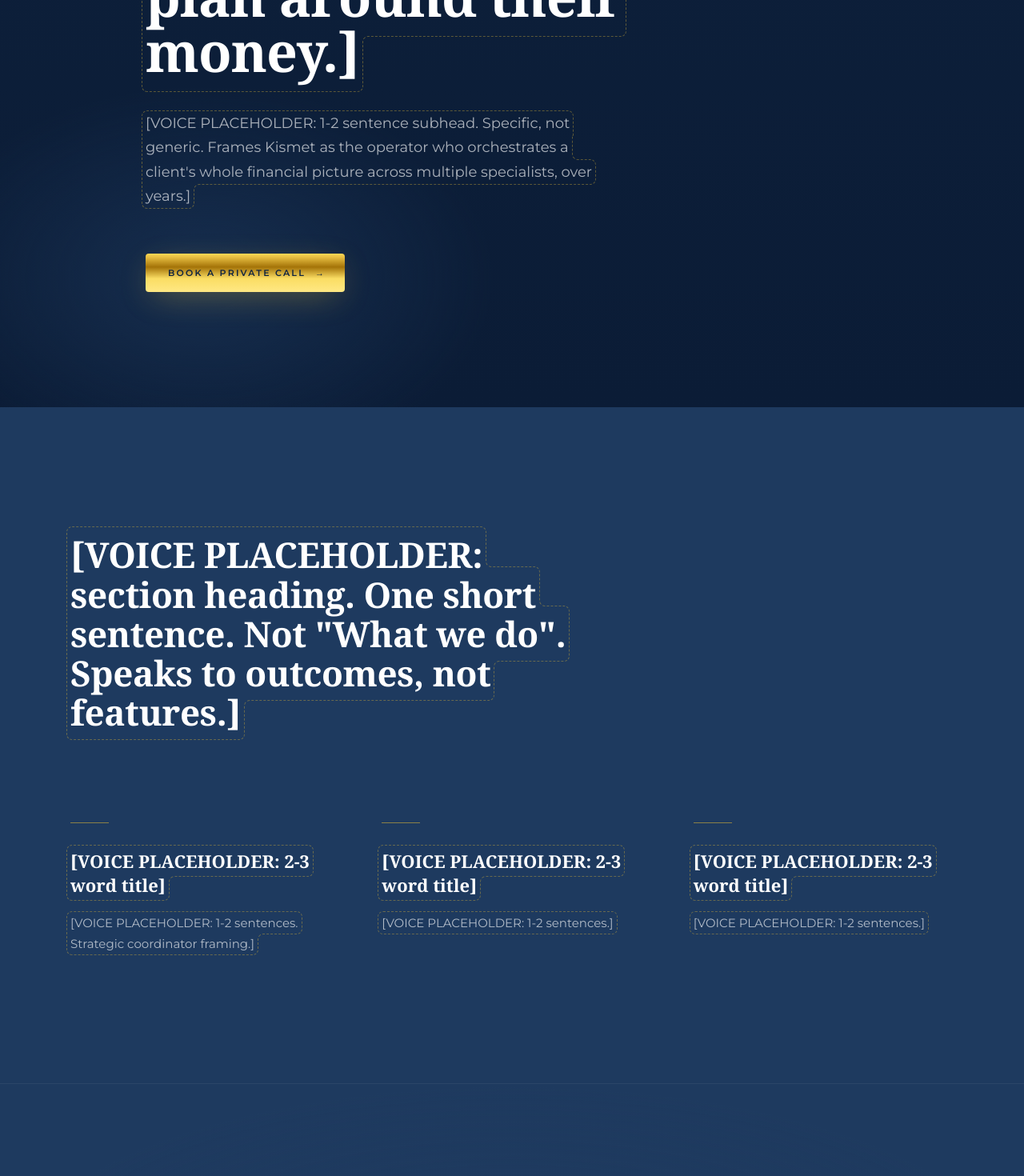
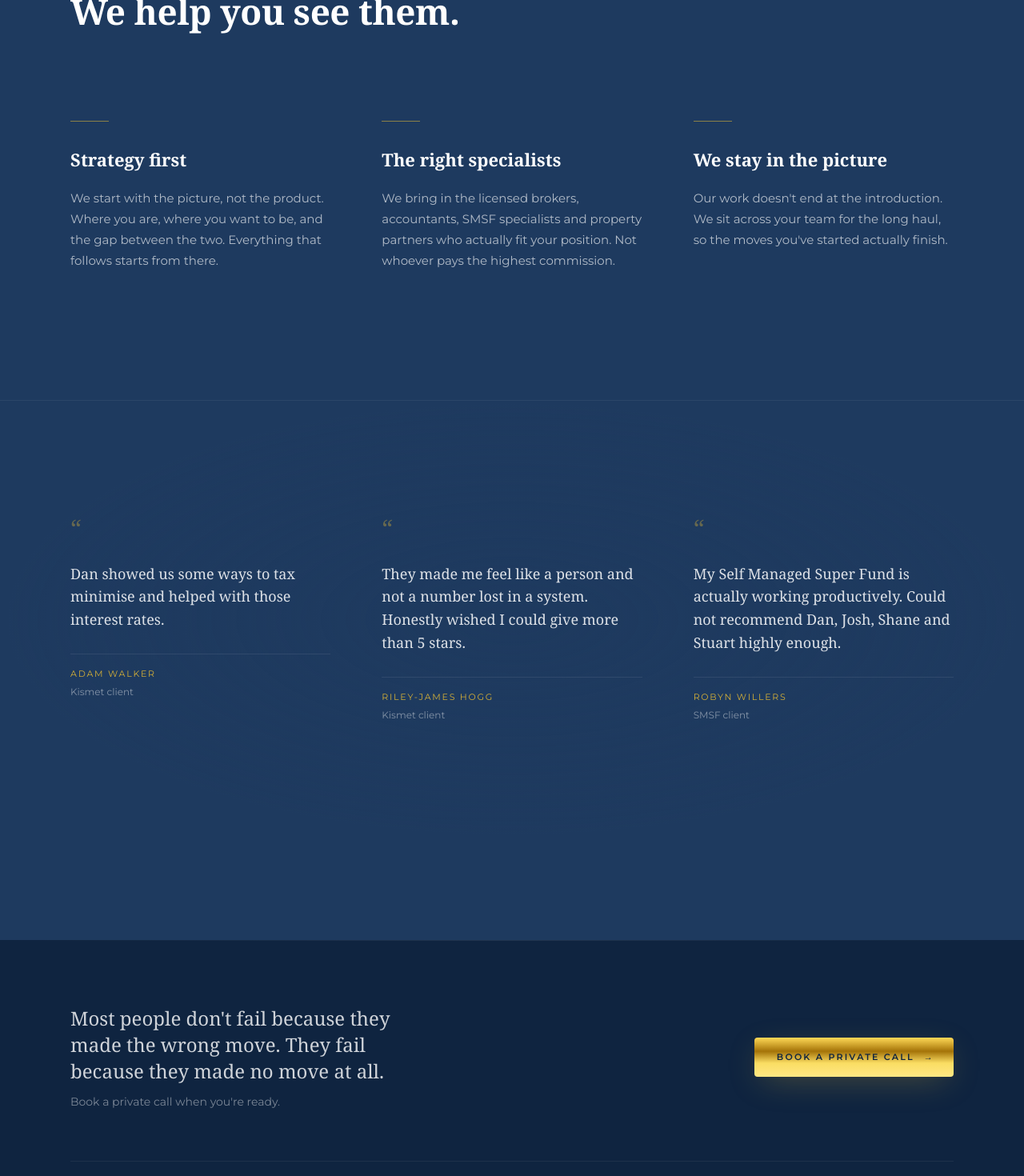
Before and after one commit to ktg-one/kismet, a Next.js app: page / in a window 1280 px wide. Shown: the part 1180-2650 px from the top of the page at 80% size. Built offline with nearby package versions, Linux system fonts and the light colour scheme.

Commit message:
feat: real Shane-voice copy and live testimonials on home page

```diff
--- a/app/page.tsx
+++ b/app/page.tsx
@@ -6,57 +6,45 @@ export default function Home() {
   return (
     <>
       <Hero
-        eyebrow={<span className="placeholder-copy">[VOICE PLACEHOLDER: short positioning line, max 4 words. Strategic coordinator framing. Avoid generic "Strategic Connections".]</span>}
-        headline={
-          <span className="placeholder-copy">
-            [VOICE PLACEHOLDER: outcome-led headline. One sentence. Boutique consultancy tone. Not punchy marketing-speak. Speaks to a high-earning Australian who has not yet built a strategic plan around their money.]
-          </span>
-        }
-        sub={
-          <span className="placeholder-copy">
-            [VOICE PLACEHOLDER: 1-2 sentence subhead. Specific, not generic. Frames Kismet as the operator who orchestrates a client's whole financial picture across multiple specialists, over years.]
-          </span>
-        }
+        eyebrow="Strategic Finance Coordination"
+        headline="You've built the foundation. Now build the future."
+        sub="Kismet sits between you and the licensed brokers, advisers and property partners who turn the foundation you've built into the life you actually want. We coordinate the moves. You make the calls."
         ctaLabel="Book a private call"
         ctaHref="/contact"
       />
       <ValueCardRow
-        heading={
-          <span className="placeholder-copy">
-            [VOICE PLACEHOLDER: section heading. One short sentence. Not "What we do". Speaks to outcomes, not features.]
-          </span>
-        }
+        heading="Most Australians have more options than they realise. We help you see them."
         cards={[
           {
-            title: <span className="placeholder-copy">[VOICE PLACEHOLDER: 2-3 word title]</span>,
-            body: <span className="placeholder-copy">[VOICE PLACEHOLDER: 1-2 sentences. Strategic coordinator framing.]</span>,
+            title: "Strategy first",
+            body: "We start with the picture, not the product. Where you are, where you want to be, and the gap between the two. Everything that follows starts from there.",
           },
           {
-            title: <span className="placeholder-copy">[VOICE PLACEHOLDER: 2-3 word title]</span>,
-            body: <span className="placeholder-copy">[VOICE PLACEHOLDER: 1-2 sentences.]</span>,
+            title: "The right specialists",
+            body: "We bring in the licensed brokers, accountants, SMSF specialists and property partners who actually fit your position. Not whoever pays the highest commission.",
           },
           {
-            title: <span className="placeholder-copy">[VOICE PLACEHOLDER: 2-3 word title]</span>,
-            body: <span className="placeholder-copy">[VOICE PLACEHOLDER: 1-2 sentences.]</span>,
+            title: "We stay in the picture",
+            body: "Our work doesn't end at the introduction. We sit across your team for the long haul, so the moves you've started actually finish.",
           },
         ]}
       />
       <TestimonialBlock
         items={[
           {
-            quote: <span className="placeholder-copy">[VOICE PLACEHOLDER: real client quote, picked by Shane in Task 17]</span>,
-            name: "[Name]",
-            context: "[Context]",
+            quote: "Dan showed us some ways to tax minimise and helped with those interest rates.",
+            name: "Adam Walker",
+            context: "Kismet client",
           },
           {
-            quote: <span className="placeholder-copy">[VOICE PLACEHOLDER]</span>,
-            name: "[Name]",
-            context: "[Context]",
+            quote: "They made me feel like a person and not a number lost in a system. Honestly wished I could give more than 5 stars.",
+            name: "Riley-James Hogg",
+            context: "Kismet client",
           },
           {
-            quote: <span className="placeholder-copy">[VOICE PLACEHOLDER]</span>,
-            name: "[Name]",
-            context: "[Context]",
+            quote: "My Self Managed Super Fund is actually working productively. Could not recommend Dan, Josh, Shane and Stuart highly enough.",
+            name: "Robyn Willers",
+            context: "SMSF client",
           },
         ]}
       />
--- a/components/SiteFooter.tsx
+++ b/components/SiteFooter.tsx
@@ -12,9 +12,12 @@ export function SiteFooter() {
       <div className="mx-auto max-w-6xl px-6 pt-20 pb-16">
         <Reveal>
           <div className="flex flex-col sm:flex-row sm:items-center sm:justify-between gap-8 pb-16 border-b border-white/[0.06]">
-            <p className="font-serif text-[1.25rem] md:text-[1.5rem] leading-snug text-white/80 max-w-md">
-              Ready to make your money work harder than you do?
-            </p>
+            <div className="max-w-md">
+              <p className="font-serif text-[1.25rem] md:text-[1.5rem] leading-snug text-white/80">
+                Most people don't fail because they made the wrong move. They fail because they made no move at all.
+              </p>
+              <p className="mt-3 text-sm text-white/45">Book a private call when you're ready.</p>
+            </div>
             <Link
               href="/contact"
               className="group inline-flex items-center gap-3 text-[11px] uppercase tracking-[0.2em] font-semibold pl-7 pr-6 py-4 rounded-sm bg-gold-gradient text-navy-deep shadow-[0_10px_40px_-10px_rgba(212,175,55,0.35)] transition-shadow duration-300 ease-[cubic-bezier(0.22,1,0.36,1)] hover:shadow-[0_18px_60px_-12px_rgba(212,175,55,0.55)] whitespace-nowrap"
```
